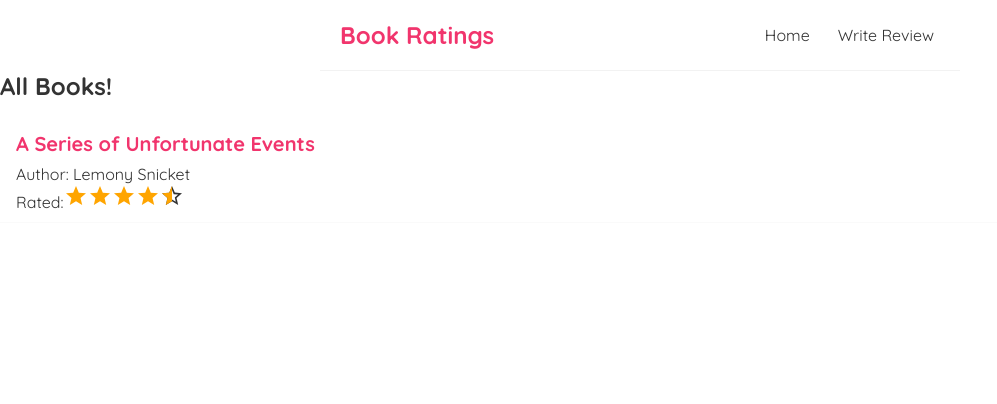
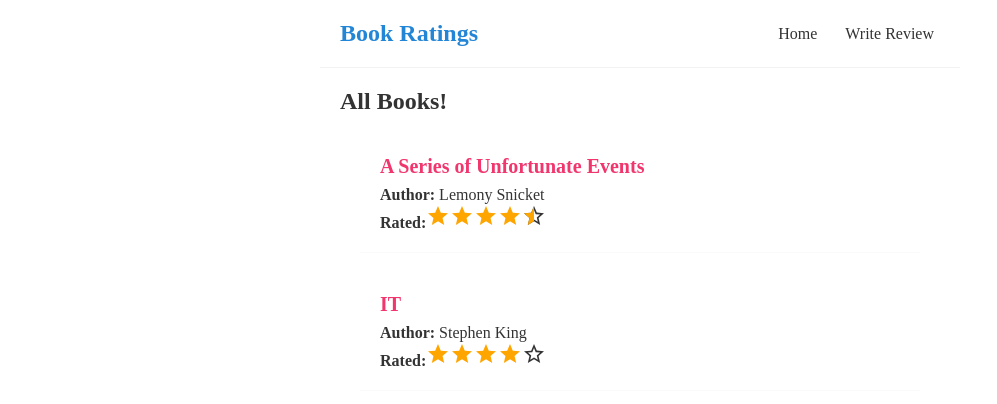
Before and after one commit to RohanNankani/React-Book-Blog, a React (Create React App) app: page / in a window 1280 px wide. Shown: the top 404 px of the page, without its empty margins (0-997 px from the left). Built offline with nearby package versions, Linux system fonts and the light colour scheme; data requests are answered from the project's data file.

Commit message:
Fix the styling and made it more appealing

```diff
--- a/data/db.json
+++ b/data/db.json
@@ -7,17 +7,28 @@
       "summary": "It's about orphans who face difficulties.",
       "review": [
         "This is a great book.",
-        "Decent book",
-        "Excellent book",
-        "Eggcelent!"
+        "Great book"
       ],
-      "totalNumReviews": 4,
+      "totalNumReviews": 2,
       "contributor": [
         "Tom",
-        "Edward",
-        "Edmond"
+        "Bob"
       ],
       "id": 1
+    },
+    {
+      "contributor": [
+        "Chris"
+      ],
+      "title": "IT",
+      "author": "Stephen King",
+      "rating": "4",
+      "summary": "Its about a clown.",
+      "review": [
+        "Its pretty decent."
+      ],
+      "totalNumReviews": 1,
+      "id": 2
     }
   ]
 }
--- a/src/App.css
+++ b/src/App.css
@@ -3,7 +3,7 @@
 /* base styles */
 * {
   margin: 0;
-  font-family: "Quicksand";
+  font-family: "Playfair Display";
   color: #333;
 }
 .navbar {
@@ -15,7 +15,7 @@
   border-bottom: 1px solid #f2f2f2;
 }
 .navbar h1 {
-  color: #f1356d;
+  color: #2385d5;
 }
 .navbar .links {
   margin-left: auto;
@@ -26,7 +26,7 @@
   padding: 6px;
 }
 .navbar a:hover {
-  color: #f1356d;
+  color: #2385d5;
 }
 .content {
   max-width: 600px;
@@ -36,12 +36,12 @@
 
 /* book previews / list */
 .book-preview {
-  padding: 10px 16px;
-  margin: 20px 0;
+  padding: 20px;
+  margin: 20px;
   border-bottom: 1px solid #fafafa;
 }
 .book-preview:hover {
-  box-shadow: 1px 3px 5px rgba(0,0,0,0.1);
+  box-shadow: 5px 5px 10px rgba(0,0,0,0.1);
 }
 .book-preview h2 {
   font-size: 20px;
@@ -52,28 +52,42 @@
   text-decoration: none;
 }
 
+/*The heading for the BookList.js file ("All Books" on home page)*/
+.book-list {
+  padding: 20px;
+  align-items: center;
+  max-width: 600px;
+  margin: 0 auto;
+  border-bottom: 1px solid #f2f2f2;
+}
+
 /* book details page */
+
+.text {
+  padding: 20px;
+  font-size: 16px;
+  max-width: 600px;
+  margin: 0 auto;
+}
+
+
 .book-details h2 {
   font-size: 20px;
   color: #f1356d;
   margin-bottom: 10px;
 }
+
 .book-details div {
   margin: 20px 0;
 }
 .book-details button {
-  background: #f1356d;
+  background: #2385d5;
   color: #fff;
   border: 0;
   padding: 8px;
   border-radius: 8px;
   cursor: pointer;
 }
-
-.book-details rating-stars {
-  color:  rgb(245, 250, 0);
-}
-
 
 /* create new book form */
 .create {
@@ -86,8 +100,10 @@
   display: block;
 }
 .create h2 {
+  margin-top: 20px;
+  text-align: left;
   font-size: 20px;
-  color: #f1356d;
+  color: #333;
   margin-bottom: 30px;
 }
 .create input, .create textarea, .create select {
@@ -99,7 +115,7 @@
   display: block;
 }
 .create button {
-  background: #f1356d;
+  background: #2385d5;
   color: #fff;
   border: 0;
   padding: 8px;
--- a/src/BookDetail.js
+++ b/src/BookDetail.js
@@ -67,7 +67,7 @@ const BookDetails = () => {
             {isPending && <div>Loading...</div>}
             {error && <div>{error}</div>}
             {book && (
-            <article>
+            <article className='text'>
                 <h2>{book.title}</h2>
                 <p>{book.author}</p>
                 <Rating
@@ -82,10 +82,12 @@ const BookDetails = () => {
                 <div><b>Reviews: </b></div>
                 <div>{book.review.map((review, idx) => <div><ul>{review + "\t\t\t - by: " + book.contributor[idx]}</ul></div>)}</div>
                 <div><button onClick={addReview}>Add Review</button></div>
-                <div><button onClick={handleClick}>Delete</button></div>
+                <div><button onClick={handleClick }>Delete</button></div>
                 {additionalReview && (
                 <div>
                     <form onSubmit={addReview}>
+                        <div>
+                            <label>Rating: </label>
                             <select
                             value={newRating}
                             onChange={(e) => setNewRating(e.target.value)}
@@ -96,19 +98,24 @@ const BookDetails = () => {
                             <option value="4">4</option>
                             <option value="5">5</option>
                             </select>
-                        <label>Review:</label>
+                        </div>
+                        <div>
+                            <label>Review: </label>
                             <textarea
                                 required
                                 value = {newReview}
                                 onChange={(e) => setNewReview(e.target.value)}
                             ></textarea>
-                        <label>Your Name:</label>
+                        </div>
+                        <div>
+                            <label>Your Name: </label>
                             <input
                                 type="text"
                                 required
                                 value={newContributor}
                                 onChange={(e) => setNewContributor(e.target.value)}
                             />
+                        </div>
                     </form>
                     <div><button onClick={submitReview}>Submit Review</button></div>
                     {Pending && <button disabled>Adding Review...</button>}
--- a/src/BookList.js
+++ b/src/BookList.js
@@ -10,8 +10,8 @@ const BookList = ({ books, title}) => {
                 <div className='book-preview'key={book.id}>
                     <Link to={`/book-detail/${book.id}`}>
                         <h2>{ book.title }</h2>
-                        <p>Author: { book.author }</p>
-                        <p>Rated:
+                        <p><b>Author:</b> { book.author }</p>
+                        <p><b>Rated:</b>
                             <Rating
                                 name="simple-controlled"
                                 value={book.rating}
```
Lines whose indentation alone changed are shown as unchanged.
